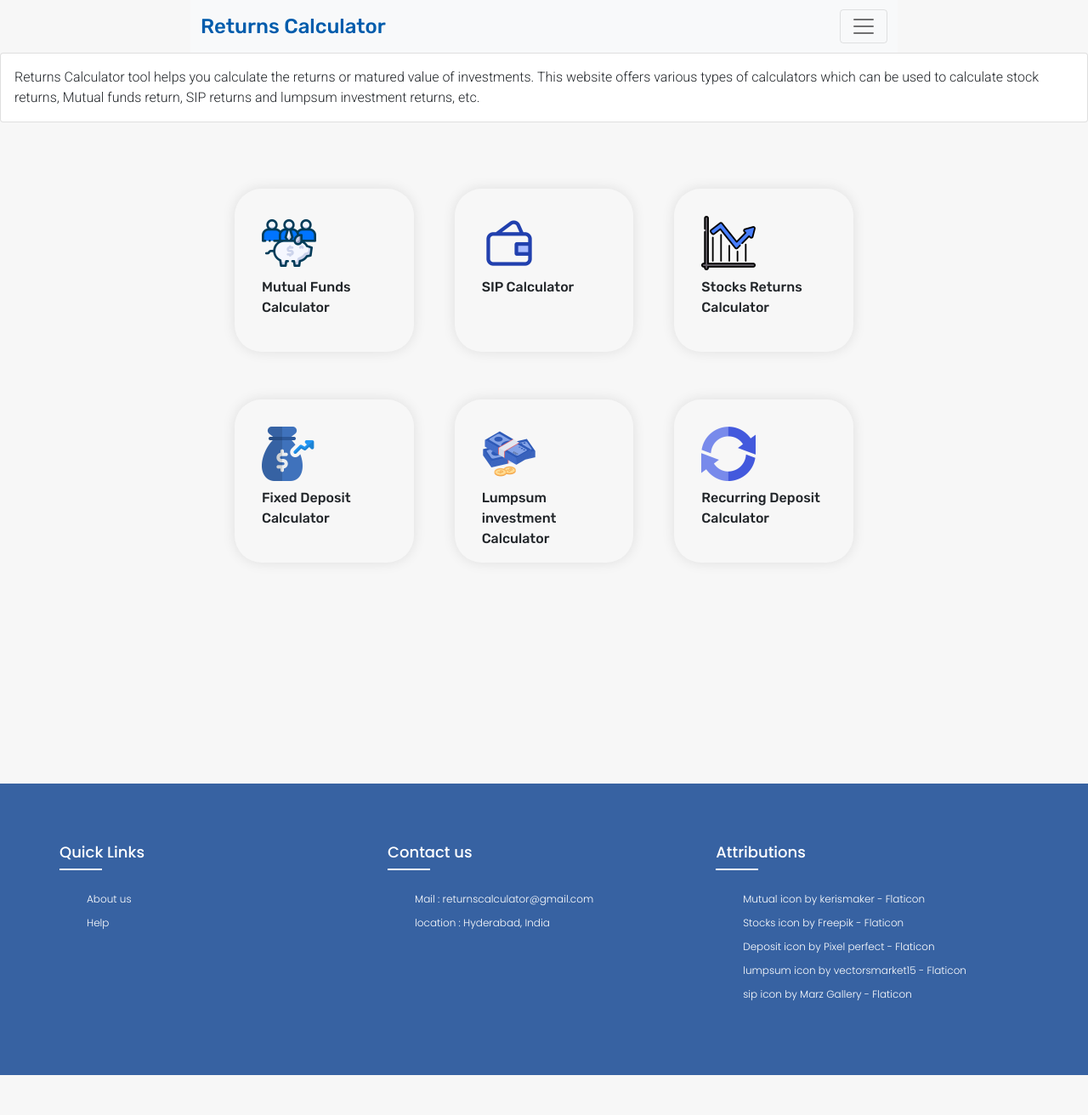
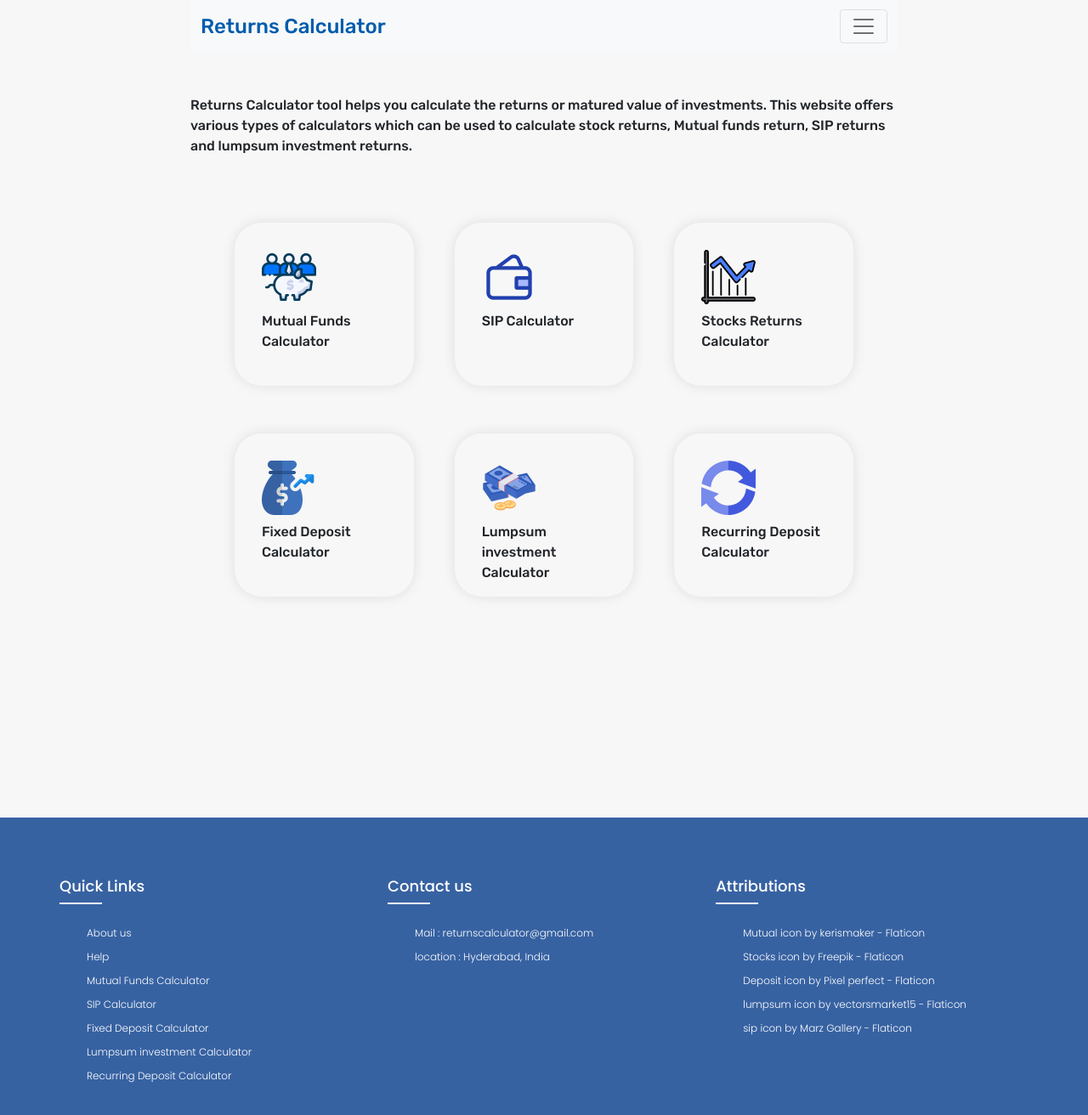
Before and after one commit to returnscalculator/returnscalculator, a React (Create React App) app: page / in a window 1280 px wide. Shown: the top 1312 px of the page at 85% size. Before the commit the page ends 1265 px from the top, so only its background shows below. Built offline with nearby package versions, Linux system fonts and the light colour scheme.

Commit message:
comeback

```diff
--- a/src/Footer.js
+++ b/src/Footer.js
@@ -12,6 +12,12 @@ const Footer = () =>{
                     <ul>
                         <li><a href="/About">About us</a></li>
                         <li><a href="/help">Help</a></li>
+                        <li><a href="/mf">Mutual Funds Calculator</a></li>
+                        <li><a href="//sip">SIP Calculator</a></li>
+                        <li><a href="/stocks">Fixed Deposit Calculator</a></li>
+                        <li><a href="/lumpsum">Lumpsum investment Calculator</a></li>
+                        <li><a href="/rd">Recurring Deposit Calculator</a></li>
+
                     </ul>
                 </div>
              <div className="footer-col">
--- a/src/buttons.js
+++ b/src/buttons.js
@@ -7,12 +7,14 @@ import "./index.css";
 const Grid = () => {
   return (
     <div>
-      <Card body className="light-font">
+      <div className="content-centre">
+        <p>
         Returns Calculator tool helps you calculate the returns or matured value
         of investments. This website offers various types of calculators which
         can be used to calculate stock returns, Mutual funds return, SIP returns
-        and lumpsum investment returns, etc.
-      </Card>
+        and lumpsum investment returns.
+        </p>
+        </div>
       <div className="cardgrid">
         <Link to="/mf" className="labeltext">
           <div className="cardbutton">
--- a/src/index.css
+++ b/src/index.css
@@ -30,6 +30,13 @@ code {
   justify-content: center;
   }
 
+.content-centre {
+    width: 65%;
+    margin-top: 50px;
+    margin-left: auto;
+    margin-right: auto;
+    justify-content: center;
+    }
 
 
   .cardgrid {
```
